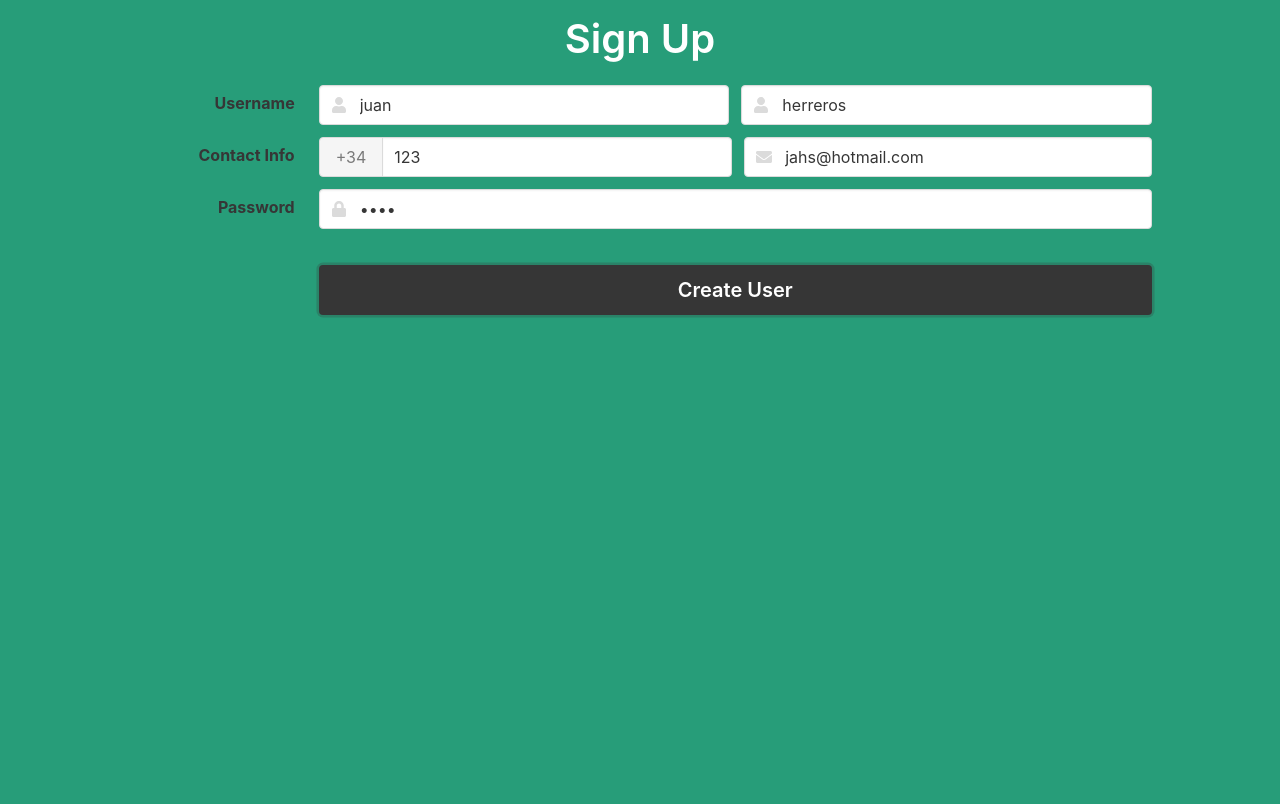
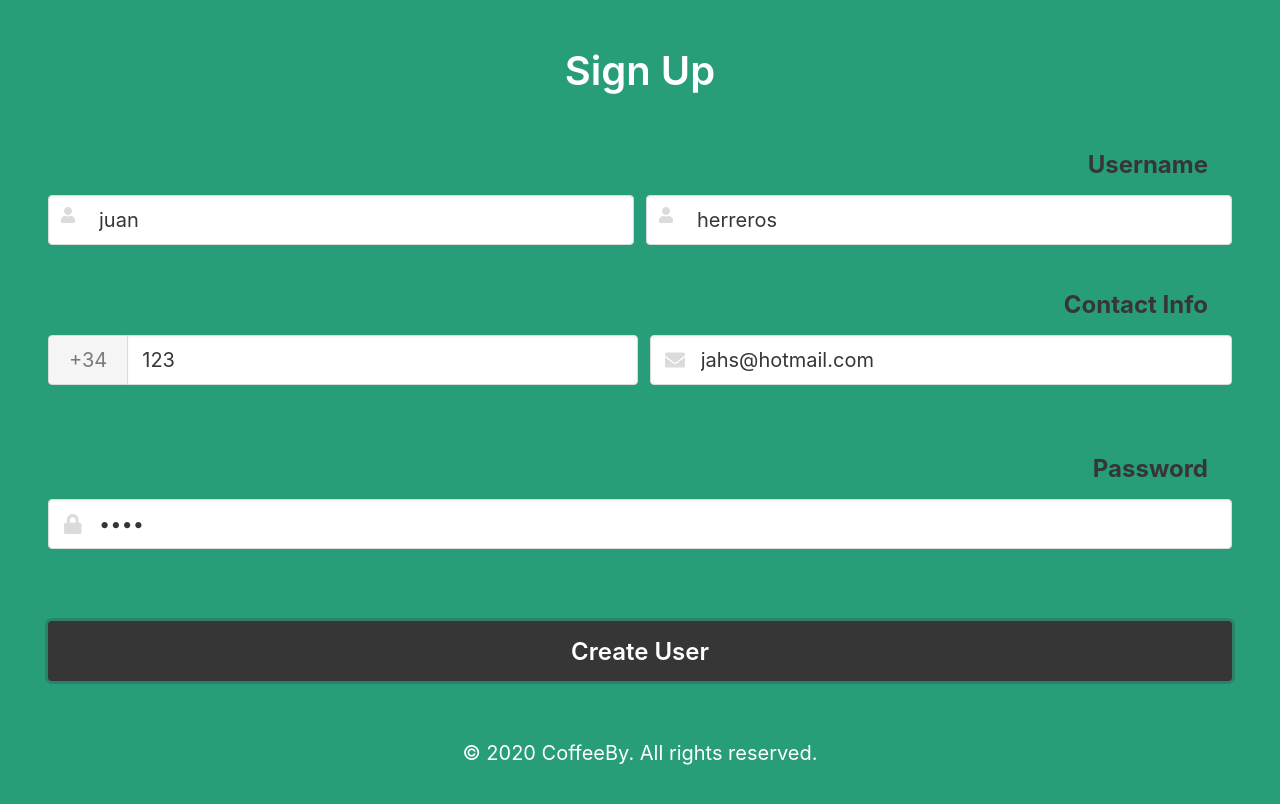
Before and after one commit to dannyjavi/cabify-frontend, a Vue app: page /register in a window 1280 px wide. Shown: the top 804 px of the page. Built offline with nearby package versions, Linux system fonts and the light colour scheme.

Commit message:
añadido config page

```diff
--- a/src/components/MainFooter.vue
+++ b/src/components/MainFooter.vue
@@ -1,5 +1,7 @@
 <template>
-
+  <div class="container mt-3 mb-6 dark has-text-centered">
+    <p class="subtitle has-text-white"> © 2020 CoffeeBy. All rights reserved. </p>
+  </div>
 </template>
 
 <script>
@@ -10,4 +12,7 @@ export default {
 
 <style>
 
+
+
+
 </style>
--- a/src/pages/ConfigPage.vue
+++ b/src/pages/ConfigPage.vue
@@ -1,78 +1,80 @@
 <template>
-
-  <div class="tabs is-boxed" id="tabs">
-    <ul>
-      <li class="is-active">
-        <a>
-          <span class="icon is-small"
-            ><i class="fas fa-user-tie" aria-hidden="true"></i
-          ></span>
-          <span>Datos del conductor</span>
-
-        </a>
-      </li>
-
-      <li data-tab="2">
-        <a>
-          <span class="icon is-small"
-            ><i class="fas fa-car" aria-hidden="true"></i
-          ></span>
-          <span>Datos del vehículo</span>
-        </a>
-      </li>
-    </ul>
+  <div>
+    <div class="tabs is-boxed" id="tabs">
+      <ul class="columns is-gapless">
+        <li v-for="(item, index) in tabs" :key="index" :class="isSelected" class="column">
+          <a class="has-background-dark has-text-white is-size-4">
+            <span class="icon is-medium"
+              ><i :class="item.icon" aria-hidden="true"></i
+            ></span>
+            <span class="py-2">{{ item.title }}</span>
+          </a>
+        </li>
+      </ul>
+    </div>
+    <div v-for="(item, index) in contentDriver" :key="index" class="field container">
+      <label class="label is-size-4">{{ item.title }}</label>
+      <div class="control">
+        <input class="input is-medium" :type="item.input" :placeholder="item.placeholder" />
+      </div>
+    </div>
+    <div id="space"></div>
   </div>
-
-
-
 </template>
 
 <script>
 export default {
   name: "ConfigPage",
+  data() {
+    return {
+      tabs: [
+        {
+          title: "Conductor",
+          icon: "fas fa-user-tie",
+          selected: true,
+          class: "is-active",
+        },
+        {
+          title: "Vehículo",
+          icon: "fas fa-car",
+          selected: false,
+          class: "",
+        },
+      ],
+      isSelected: "",
+      contentDriver: [
+        { title: "Precio/km",
+          input: "number",
+          placeholder: "Precio/km"
+         },
+        { title: "Vehículo",
+          input: "text",
+          placeholder: "Tipo de vehículo"
+         },
+        { title: "Dirección",
+          input: "text",
+          placeholder: "Dirección"
+        },
+        { title: "Licencia de conducción",
+          input: "text",
+          placeholder: "Licencia"
+        },
+      ]
+    };
+  },
+  methods: {
+    selectTab(item) {
+      let selectedTab = this.tabs.filter((tab) => tab.title == item.title);
+      selectTab.class = "is-active";
+      tab.class = "is-active";
+    },
+  },
 };
 
-const Tabs = [...document.querySelectorAll('#tabs li')];
-const Content = [...document.querySelectorAll('#tab-content p')];
-const Active_class = 'is-active';
-
-function initTabs() {
-    Tabs.forEach((tab) => {
-      tab.addEventListener('click', (e) => {
-        let selected = tab.getAttribute('data-tab');
-        updateActiveTab(tab);
-        updateActiveContent(selected);
-      })
-    })
-}
-
-function updateActiveTab(selected) {
-  Tabs.forEach((tab) => {
-    if (tab && tab.classList.contains(Active_class)) {
-      tab.classList.remove(ACctive_class);
-    }
-  });
-  selected.classList.add(Active_class);
-}
-
-function updateActiveContent(selected) {
-  Content.forEach((item) => {
-    if (item && item.classList.contains(Active_class)) {
-      item.classList.remove(Active_class);
-    }
-    let data = item.getAttribute('data-content');
-    if (data === selected) {
-      item.classList.add(Active_class);
-    }
-  });
-}
-
-initTabs();
 
 </script>
 
 <style>
-
 #tab-content p {
   display: none;
 }
@@ -80,4 +82,8 @@ initTabs();
 #tab-content p.is-active {
   display: block;
 }
+
+#space {
+  height: 280px;
+}
 </style>
--- a/src/pages/HomePage.vue
+++ b/src/pages/HomePage.vue
@@ -45,6 +45,7 @@
         </p>
       </div>
     </section>
+    <div class="space"></div>
   </div>
 </template>
 
@@ -55,4 +56,7 @@ export default {
 </script>
 
 <style>
+.space {
+  height: 300px;
+}
 </style>
--- a/src/pages/LoginPage.vue
+++ b/src/pages/LoginPage.vue
@@ -1,12 +1,12 @@
 <template>
   <div>
-    <div class="mt-3 mb-5">
+    <div class="mt-6 mb-5">
       <p class="title is-2 has-text-centered has-text-white">
         Account Login
       </p>
     </div>
-    <section class="card-content">
-      <div class="field">
+    <section class="card-content section">
+      <div class="field mb-5">
         <p class="control has-icons-left has-icons-right">
           <input v-model="loginPayload.email" class="input is-medium" type="email" placeholder="Email" />
           <span class="icon is-small is-left">
@@ -14,7 +14,7 @@
           </span>
         </p>
       </div>
-      <div class="field">
+      <div class="field mb-6">
         <p class="control has-icons-left">
           <input v-model="loginPayload.password" class="input is-medium" type="password" placeholder="Password" />
           <span class="icon is-small is-left">
@@ -24,20 +24,23 @@
       </div>
       <div class="field">
         <p class="control">
-          <button @click="login" class="button is-dark is-focused is-medium is-fullwidth title">Login</button>
+          <button @click="login" class="button title is-dark is-focused is-large is-fullwidth">Login</button>
         </p>
       </div>
     </section>
 
-    <footer class="container">
+    <footer class="container mt-6 mb-6">
       <div class="field">
-        <p class="control has-text-centered">
-          <a class="has-text-primary-light title is-4">Don't have an account yet? Sign up here!</a>
+        <p class="control has-text-centered mb-6">
+          <router-link to="/register">
+            <a class="has-text-primary-light title is-4">Don't have an account yet? Sign up here!</a>
+          </router-link>
         </p> <br>
         <p class="control has-text-centered">
           <a class="has-text-primary-light title is-4">Forgot Password?</a>
         </p>
       </div>
+      <div class="space"></div>
     </footer>
   </div>
 </template>
@@ -62,7 +65,7 @@ export default {
       console.log("logeado");
       window.localStorage.setItem("token", response.data.token);
       console.log(response.data.token);
-      this.$router.push("/");
+      this.$router.push("/search");
     },
   },
 };
@@ -75,4 +78,7 @@ export default {
 .container {
   width: 80%;
 }
+.space {
+  height: 120px;
+}
 </style>
--- a/src/pages/RegisterPage.vue
+++ b/src/pages/RegisterPage.vue
@@ -1,20 +1,20 @@
 <template>
-  <div class="container mt-4">
-    <div class="mt-3 mb-5">
+  <div class="section">
+    <div class="mb-6">
       <p class="title is-2 has-text-centered has-text-white">
         Sign Up
       </p>
     </div>
-    <div class="field is-horizontal">
-      <div class="field-label is-normal">
-        <label class="label">Username</label>
+    <div class="field">
+      <div class="field-label is-normal mb-3">
+        <label class="label is-size-4">Username</label>
       </div>
       <div class="field-body">
-        <div class="field">
+        <div class="field mb-5">
           <p class="control is-expanded has-icons-left">
             <input
               v-model="registrationData.first_name"
-              class="input"
+              class="input is-size-5"
               type="text"
               placeholder="First Name"
             />
@@ -23,11 +23,11 @@
             </span>
           </p>
         </div>
-        <div class="field">
+        <div class="field mb-5">
           <p class="control is-expanded has-icons-left">
             <input
               v-model="registrationData.last_name"
-              class="input"
+              class="input is-size-5"
               type="text"
               placeholder="Last Name"
             />
@@ -39,36 +39,36 @@
       </div>
     </div>
 
-    <div class="field is-horizontal">
-      <div class="field-label is-normal">
-        <label class="label">Contact Info</label>
+    <div class="field">
+      <div class="field-label is-normal mb-3">
+        <label class="label is-size-4">Contact Info</label>
       </div>
       <div class="field-body">
         <div class="field is-expanded">
-          <div class="field has-addons">
+          <div class="field has-addons mb-5">
             <p class="control">
-              <a class="button is-static"> +34 </a>
+              <a class="button is-medium is-static"> +34 </a>
             </p>
             <p class="control is-expanded">
               <input
                 v-model="registrationData.phone"
-                class="input"
+                class="input is-size-5"
                 type="tel"
                 placeholder="Your phone number"
               />
             </p>
           </div>
         </div>
-        <div class="field">
+        <div class="field mb-6">
           <p class="control is-expanded has-icons-left has-icons-right">
             <input
               v-model="registrationData.email"
-              class="input"
+              class="input is-medium is-size-5"
               type="email"
               placeholder="Email"
               value=""
             />
-            <span class="icon is-small is-left">
+            <span class="icon is-medium is-left">
               <i class="fas fa-envelope"></i>
             </span>
           </p>
@@ -76,16 +76,16 @@
       </div>
     </div>
 
-    <div class="field is-horizontal">
-      <div class="field-label is-normal">
-        <label class="label">Password</label>
+    <div class="field">
+      <div class="field-label is-normal mb-3">
+        <label class="label is-size-4">Password</label>
       </div>
       <div class="field-body">
-        <div class="field">
+        <div class="field mb-6">
           <p class="control is-expanded has-icons-left">
             <input
               v-model="registrationData.password"
-              class="input"
+              class="input is-medium is-size-5"
               type="password"
             />
             <span class="icon is-small is-left">
@@ -110,7 +110,7 @@
       </div>
     </div>
 
-    <div class="field is-horizontal">
+    <div class="field">
       <div class="field-label">
         <!-- Left empty for spacing -->
       </div>
@@ -119,7 +119,7 @@
           <div class="control">
             <button
               @click="register"
-              class="button is-dark is-focused is-medium is-fullwidth title"
+              class="button is-dark is-focused is-fullwidth title is-4"
             >
               Create User
             </button>
--- a/src/pages/SearchPage.vue
+++ b/src/pages/SearchPage.vue
@@ -89,5 +89,7 @@ export default {
 }
 #driver {
   height: 80px;
+  position: ;
+
 }
 </style>
--- a/src/pages/TermsPage.vue
+++ b/src/pages/TermsPage.vue
@@ -1,9 +1,10 @@
 <template>
   <div class="container mt-4 has-text-centered has-text-white">
-    <header>Condiciones y términos de uso</header>
-      <div>
-        <p>
-          Aviso legal y condiciones generales de uso El aviso legal y las
+    <h1 class="title is-3">Condiciones y términos de uso</h1>
+      <div class="content">
+        <p class="is small">
+          Aviso legal y condiciones generales de uso.
+          El aviso legal y las
           condiciones generales de uso, o términos y condiciones de uso, está
           pensado para todos aquellos que van a crear una página o sitio web.
           Este documento está adaptado al Reglamento Europeo de Protección de
@@ -43,11 +44,11 @@ export default {
 header {
  font-size: 50px;
  margin: 80px;
+
 }
 
 .container mt-4 {
-  display: inline-block;
-  margin: 10px;
+  text-align: left;
 }
 
 
```
